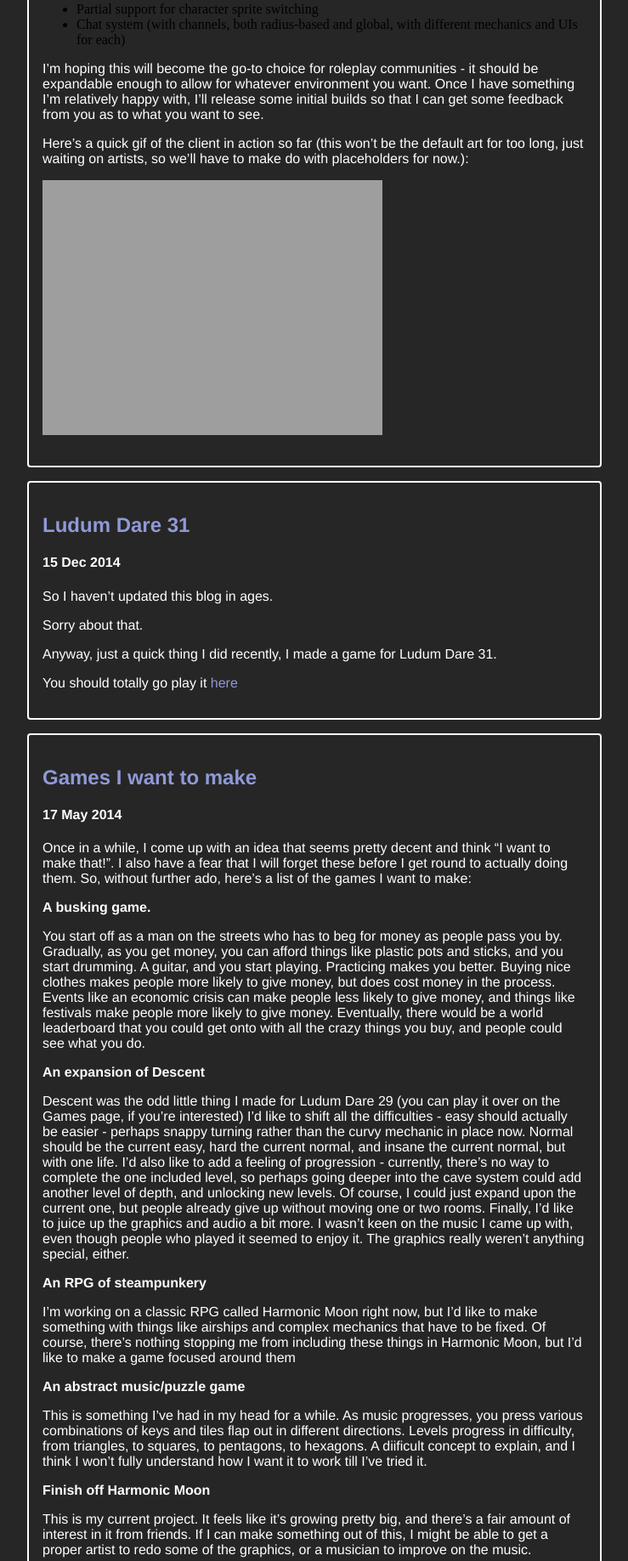
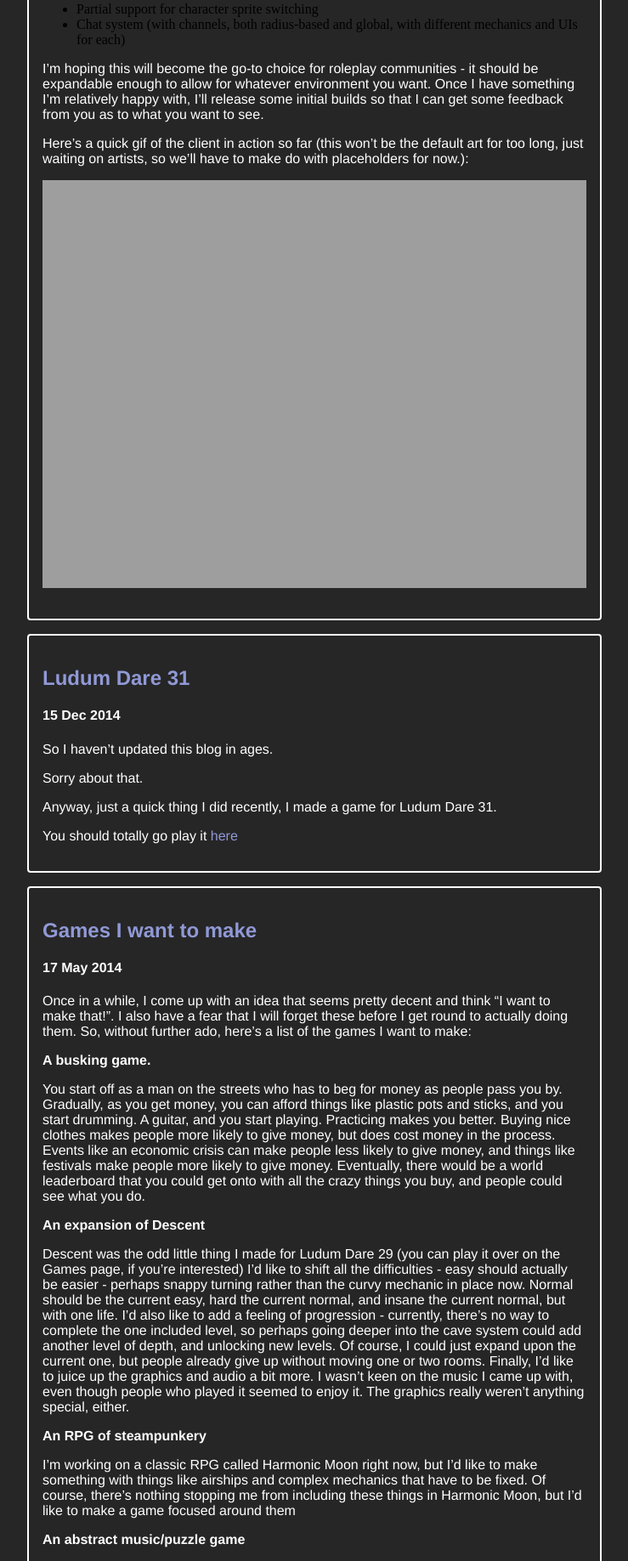
Before and after one commit to renbinden/alyphen.github.io, a Jekyll site: the page built from blog/index.html, in a window 1280 px wide. Shown: the part 700-2537 px from the top of the page at 85% size, without its empty margins (304-1043 px from the left). Built offline with Jekyll 4.4.1, drawn with Linux system fonts in a browser that asks for light colours; Markdown is read by kramdown in place of the engine named in the settings.

Commit message:
Style updates

```diff
--- a/stylesheets/stylesheet.css
+++ b/stylesheets/stylesheet.css
@@ -88,3 +88,8 @@ ul.posts {
   color: #ffffff;
   font-family: "Helvetica Neue", Helvetica, arial, freesans, clean, sans-serif;
 }
+
+img {
+  width: 100%;
+  height: auto;
+}
```
Lines whose indentation alone changed are shown as unchanged.
